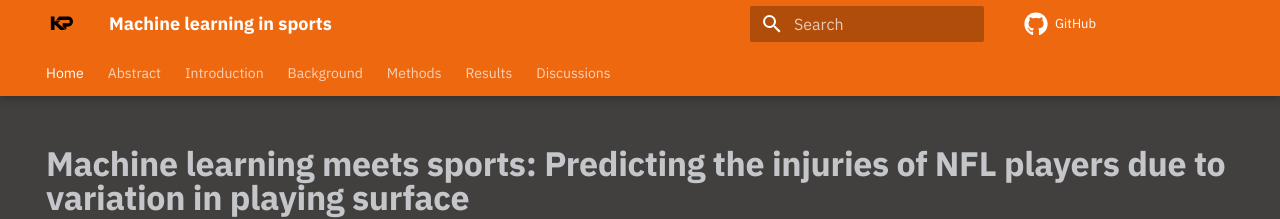
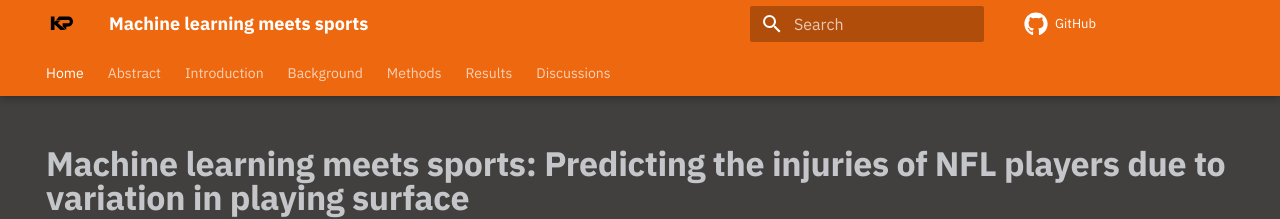
Before and after one commit to kaushal1014/research-paper-template-Athlete-Injuries, an MkDocs documentation site: the page built from docs/index.md, in a window 1280 px wide. Shown: the top 219 px of the page. Built offline with MkDocs 1.6.1 and Material for MkDocs 9.7.7, drawn with Linux system fonts in a browser that asks for light colours; some web fonts are replaced; comment, search, counter and statistics services are not loaded.

Commit message:
Changed site name

```diff
--- a/mkdocs.yml
+++ b/mkdocs.yml
@@ -1,5 +1,5 @@
 # Details about the site
-site_name: "Machine learning in sports"
+site_name: "Machine learning meets sports"
 site_url: https://www.kaushalpatil.com
 repo_url: https://github.com/kaushal1014/research-paper-template-Athlete-Injuries
 # Use any word, such as "Default" to ensure that
```
